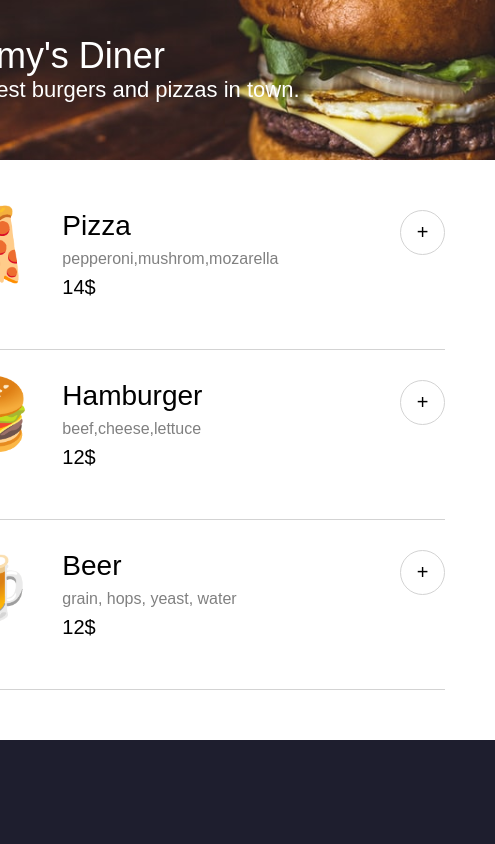
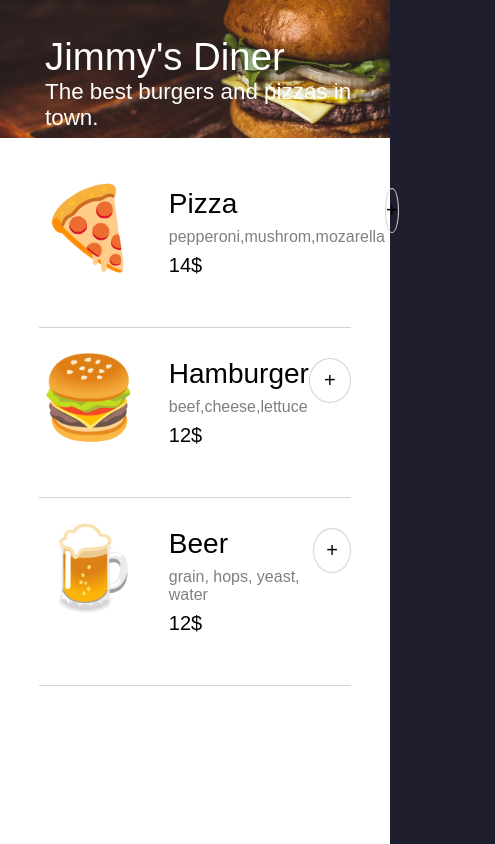
Before and after one commit to Arakhor/restaurant-ordering-app, a plain HTML site: page index.html in a window 390 px wide. Shown: the whole page, 495 px wide, since content can reach past the window. Drawn offline with Linux system fonts and the light colour scheme; a web font is replaced by a local one.

Commit message:
fix responsiveness

```diff
--- a/index.js
+++ b/index.js
@@ -51,12 +51,6 @@ function handleRemoveClick(id) {
 function handleCompleteOrderClick() {
 	toggleModal()
 	orderComplete = true
-}
-
-function handlePayBtnClick() {
-	orderName = document.getElementById('name-input').value
-	// renderOrder()
-	// toggleModal()
 }
 
 function toggleModal() {
--- a/style.css
+++ b/style.css
@@ -16,23 +16,23 @@ h6 {
 }
 
 h1 {
-	font-size: 36px;
+	font-size: 2.4rem;
 }
 
 h2 {
-	font-size: 22px;
+	font-size: 1.4rem;
 }
 
 h3 {
-	font-size: 28px;
+	font-size: 1.75rem;
 }
 
 h4 {
-	font-size: 20px;
+	font-size: 1.25rem;
 }
 
 h5 {
-	font-size: 16px;
+	font-size: 1rem;
 }
 
 header {
@@ -40,7 +40,8 @@ header {
 	background-position: center 65%;
 	background-size: cover;
 	height: 160px;
-	width: 600px;
+	/* width: 600px; */
+	width: 100%;
 	display: flex;
 	flex-flow: column nowrap;
 	padding: 35px 0 0 45px;
@@ -55,18 +56,22 @@ body {
 	display: flex;
 	flex-direction: column;
 	align-items: center;
-	min-height: 100vh;
+	height: 100vh;
 	background-color: #1e1e2e;
 }
 
 main {
+	display: flex;
+	flex-direction: column;
 	padding: 20px 0;
-	width: 600px;
+	/* width: 600px; */
+	width: 100%;
+	height: 100%;
 	background-color: #fff;
 }
 
 main section {
-	width: 500px;
+	width: 80%;
 	margin: 0 auto;
 }
 
@@ -79,7 +84,7 @@ main section {
 }
 
 .menu-list-item p {
-	font-size: 70px;
+	font-size: 5rem;
 	margin: 0;
 	padding: 0;
 	line-height: 1;
@@ -138,7 +143,7 @@ main section {
 #order-btn {
 	color: white;
 	font-family: Verdana, Geneva, Tahoma, sans-serif;
-	font-size: 16px;
+	font-size: 1rem;
 	font-style: normal;
 	font-weight: 700;
 	width: 100%;
@@ -156,6 +161,7 @@ main section {
 	top: 20%;
 	background-color: #fff;
 	padding: 25px;
+	width: 80%;
 }
 
 #modal h2 {
@@ -168,9 +174,9 @@ main section {
 #modal input {
 	border: 1px solid #757575;
 	border-radius: 4px;
-	width: 400px;
+	width: 100%;
 	height: 65px;
-	font-size: 20px;
+	font-size: 1.25rem;
 	padding-left: 25px;
 	margin: 0 0 25px;
 }
@@ -183,7 +189,7 @@ main section {
 	width: 400px;
 	height: 65px;
 	color: white;
-	font-size: 20px;
+	font-size: 1.25rem;
 	font-weight: 700;
 	margin: 20px 0 0;
 }
@@ -204,7 +210,7 @@ main section {
 	background: #ecfdf5;
 	border-radius: 4px;
 	color: #065f46;
-	font-size: 32px;
+	font-size: 2rem;
 	height: 120px;
 	line-height: 120px;
 }
```
